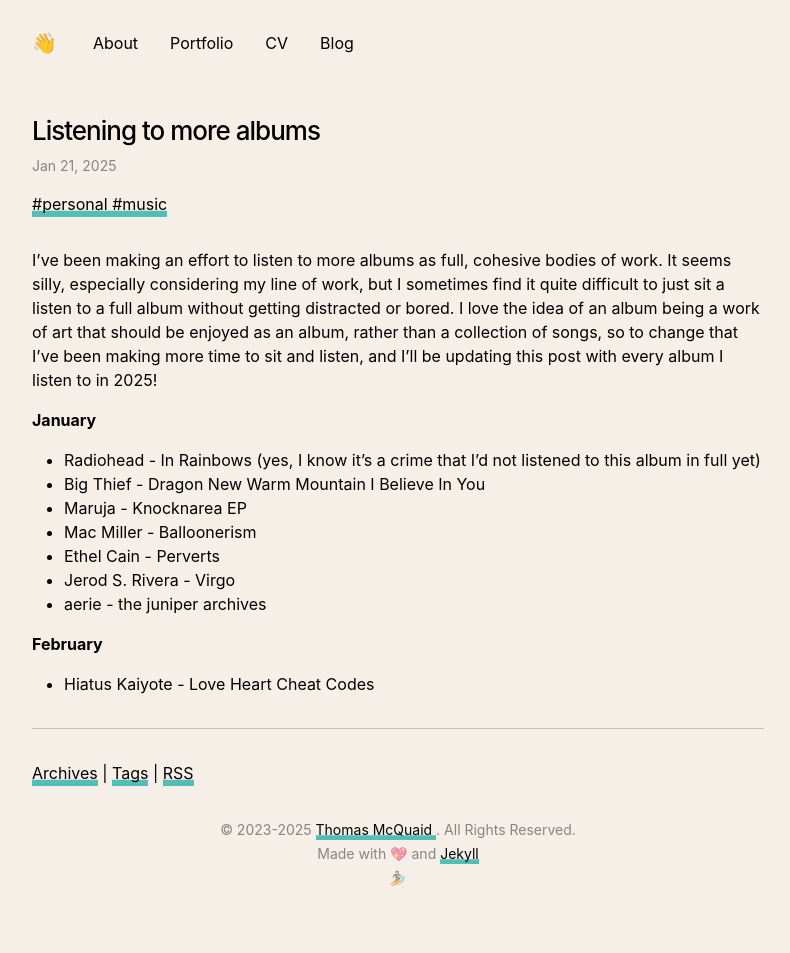
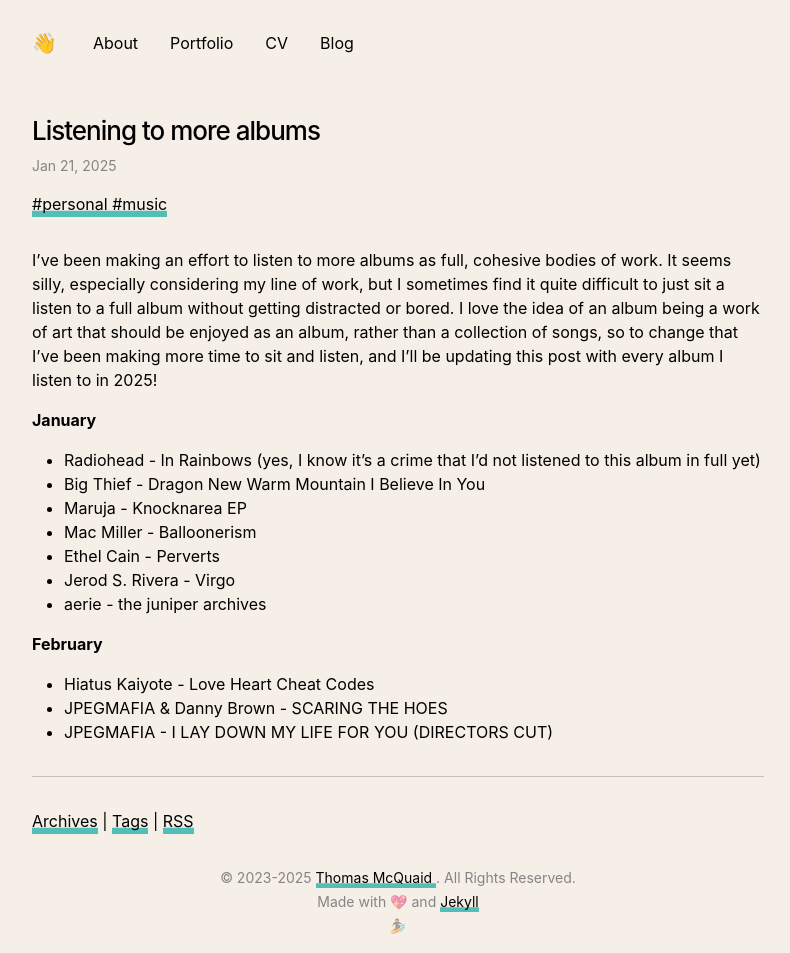
Before and after one commit to thomasmcquaidee/thomasmcquaidee.github.io, a Jekyll site: the page built from _posts/2025-01-21-listening-to-more-albums.md, in a window 1280 px wide. Shown: the whole page, without its empty margins (242-1032 px from the left). Built offline with Jekyll 4.4.1, drawn with Linux system fonts in a browser that asks for light colours; before the commit the page ends 905 px from its top, so only the background shows below that.

Commit message:
Update 2025-01-21-listening-to-more-albums.md

```diff
--- a/_posts/2025-01-21-listening-to-more-albums.md
+++ b/_posts/2025-01-21-listening-to-more-albums.md
@@ -20,3 +20,5 @@ I've been making an effort to listen to more albums as full, cohesive bodies of
 
 **February**
 - Hiatus Kaiyote - Love Heart Cheat Codes
+- JPEGMAFIA & Danny Brown - SCARING THE HOES
+- JPEGMAFIA - I LAY DOWN MY LIFE FOR YOU (DIRECTORS CUT)
```
